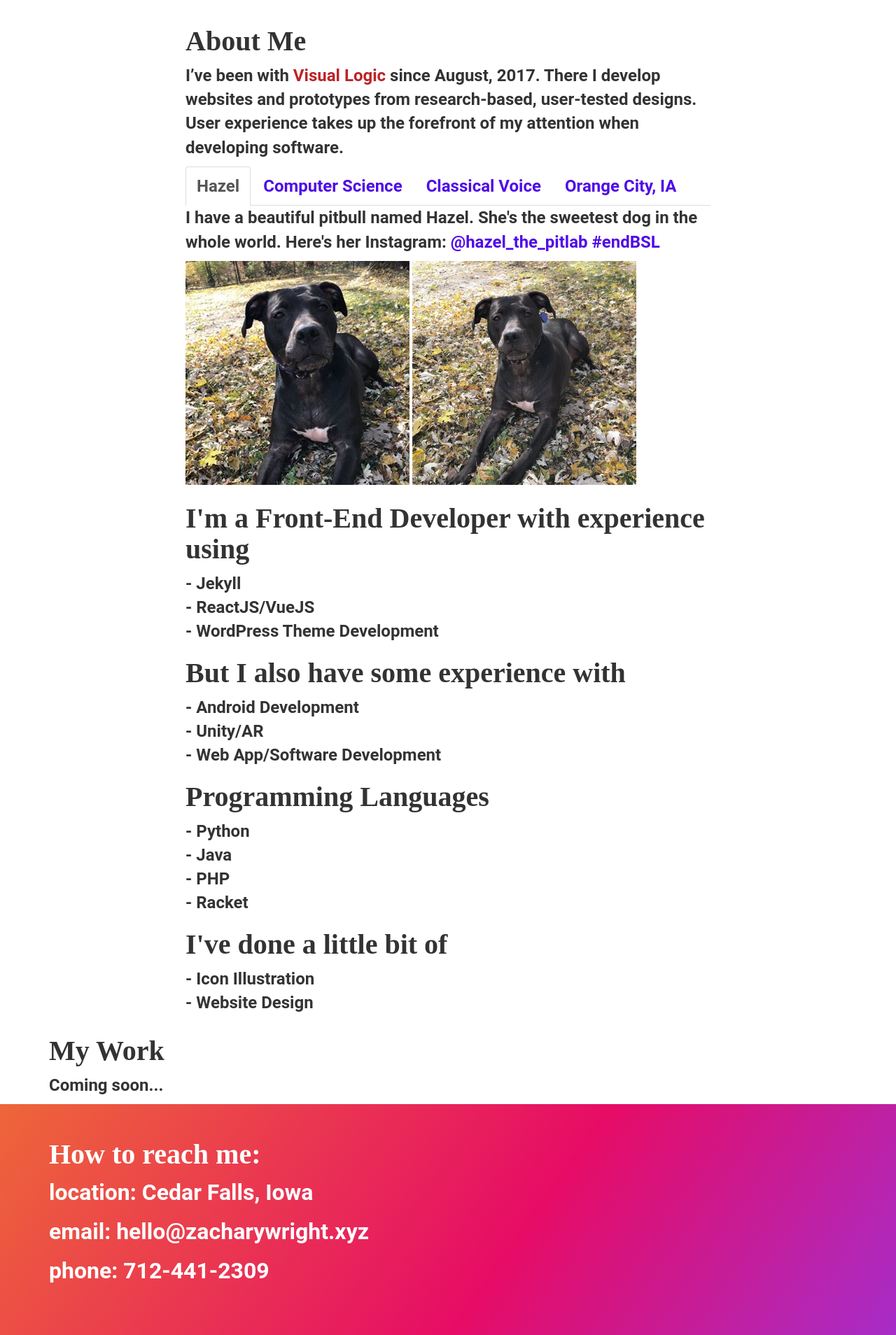
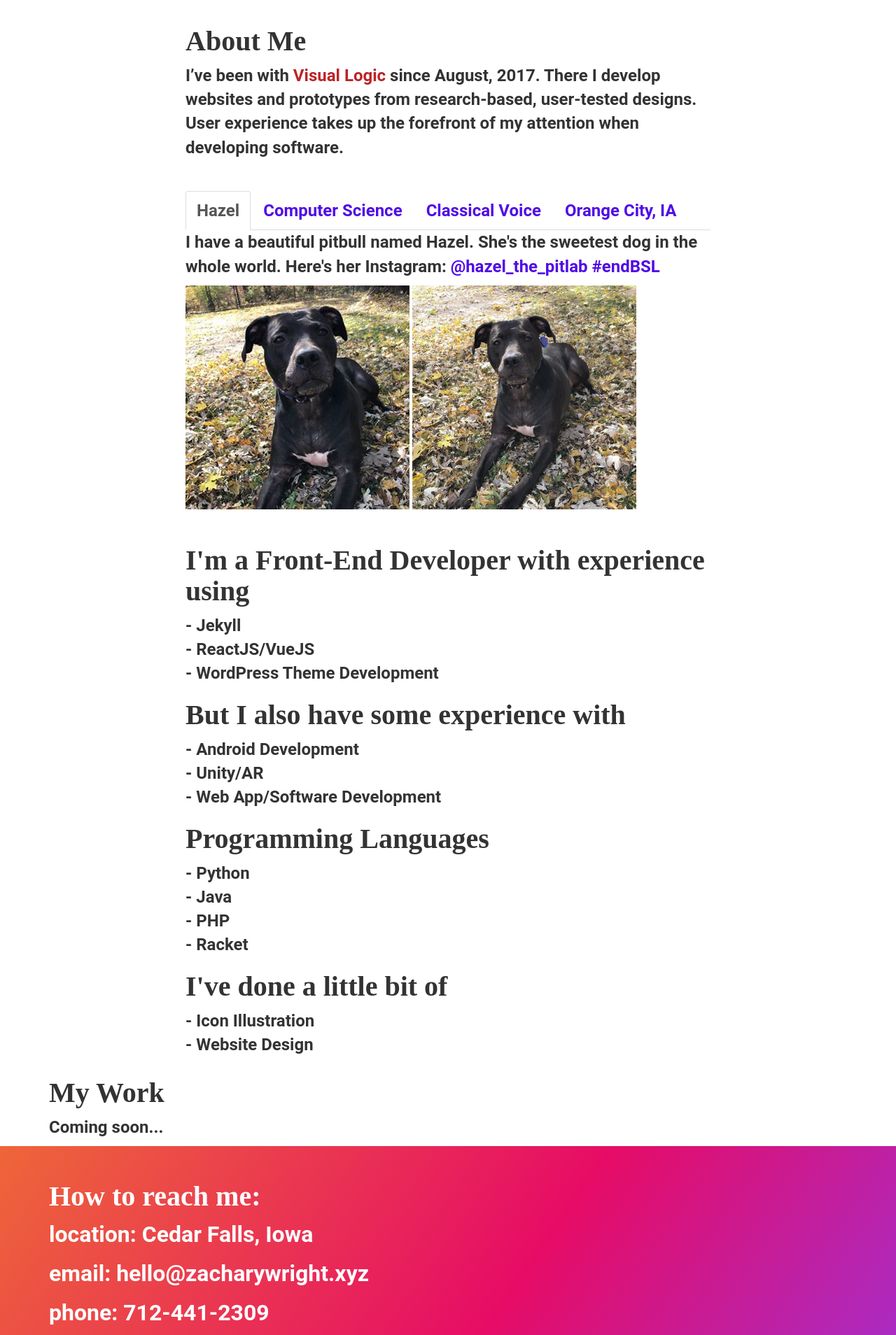
Before and after one commit to zachwright/zachwright.github.io, a Jekyll site: the page built from index.html, in a window 1280 px wide. Shown: the part 758-2666 px from the top of the page at 70% size. Built offline with Jekyll 4.4.1, drawn with Linux system fonts in a browser that asks for light colours; some web fonts are replaced.

Commit message:
adjusted spacings

```diff
--- a/index.html
+++ b/index.html
@@ -21,9 +21,10 @@ layout: default
       <div class="col-sm-2"></div>
       <div class="col-sm-8">
         <h2>About Me</h2>
-        <p>I’ve been with <a class="red-text" href="https://vlgux.com/" target="_blank">Visual Logic</a> since August, 2017. There I develop websites and prototypes from research-based, user-tested designs. User experience takes up the forefront of my attention when developing software.
-    </p>
-        <ul class="nav nav-tabs plain-list" id="aboutTabs" role="tablist">
+        <p>I’ve been with <a class="red-text" href="https://vlgux.com/" target="_blank">Visual Logic</a> since August, 2017.
+          There I develop websites and prototypes from research-based, user-tested designs.
+          User experience takes up the forefront of my attention when developing software.</p>
+        <ul class="nav nav-tabs plain-list top-margin" id="aboutTabs" role="tablist">
           <li class="nav-item active">
             <a class="nav-link active" id="hazel-tab" data-toggle="tab" href="#hazel-content" role="tab" aria-controls="hazel-content" aria-selected="true" aria-expanded="true">Hazel</a>
           </li>
@@ -59,7 +60,7 @@ layout: default
           </div>
         </div>
 
-        <h2>I'm a Front-End Developer with experience using</h2>
+        <h2 class="top-margin">I'm a Front-End Developer with experience using</h2>
         <ul class="plain-list">
           <li>- Jekyll</li>
           <li>- ReactJS/VueJS</li>
--- a/lib/scss/style.scss
+++ b/lib/scss/style.scss
@@ -32,3 +32,7 @@ html {
 
   }
 }
+
+.top-margin {
+  margin-top: 45px;
+}
--- a/package.json
+++ b/package.json
@@ -4,7 +4,6 @@
   "description": "Zachary Wright's personal website",
   "main": "gulpfile.js",
   "dependencies": {
-    "bootstrap": "4.0.0-beta.2",
     "gulp": "^3.9.1",
     "gulp-cli": "^1.4.0",
     "gulp-minify-css": "^1.2.4",
```
Also changed, not shown: lib/css/style.css, 1 other file.
